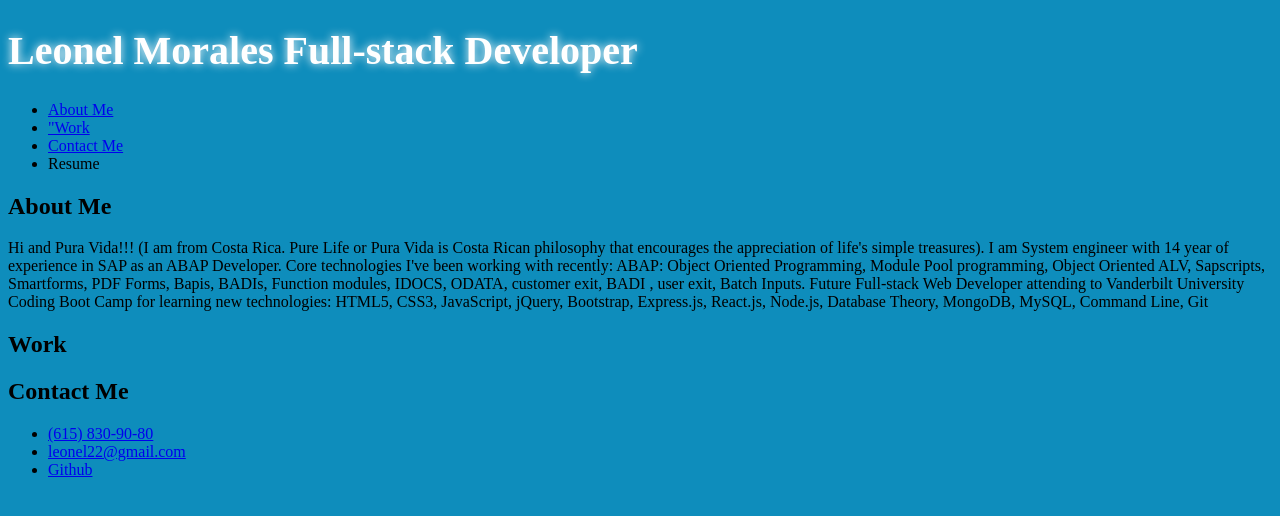
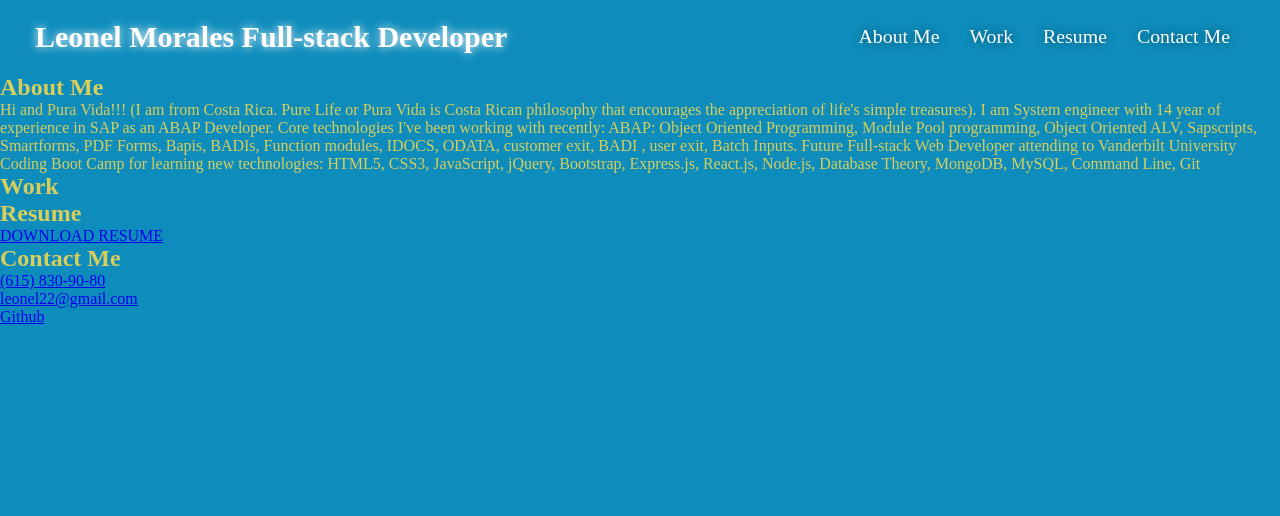
Before and after one commit to EsteMaeLeo/leo_portfolio_dev, a plain HTML site: page index.html in a window 1280 px wide. Drawn offline with Linux system fonts and the light colour scheme.

Commit message:
HTML and CSS added features

```diff
--- a/assets/css/style.css
+++ b/assets/css/style.css
@@ -1,16 +1,95 @@
+:root {
+    /*Colors*/
+    --back-blue: #0e8dbc;
+    --text-main: #FFFFFF;
+    --light-yel: #dace5b;
+    /*fonts*/
+    --font-main: 'Oxygen', Helvetica, sans-serif;
+}
+
 *{
-    background-color: #0e8dbc;
+    background-color: var(--back-blue);
+    margin: 0;
+    padding: 0;
+    box-sizing: border-box;
 }
 .header-label {
     color: #FFFFFF;
-    background: #0e8dbc;
+    background: var(--back-blue);
     text-shadow: 0 0 10px #FFFFFF;
     color: #FFFFFF;
     background:#0e8dbc;
-    font-size: 40px;
+    font-size: 30px;
  }
+ header{
 
-/* MEDIA QUERY FOR SMALLER DESKTOP SCREENS AND SMALLER */
+    background-size: cover;
+    background-position: center;
+    background-attachment: fixed;
+    background-position: 80%;
+    padding: 20px 35px;
+    background-color: var(--tertiary-color);
+    display: flex;
+    justify-content: space-between;
+    flex-wrap: wrap;
+    position: sticky;
+    top: 0;
+    position: -webkit-sticky;
+    position: sticky;
+    top: 0;
+    z-index: 9999;
+}
+
+header h1 {
+    font-weight: bold;
+    font-size: 36px;
+    color: var(--primary-color);
+    margin: 0;
+    text-shadow: 0 0 10px rgba(0, 0, 0, 0.5);
+}
+ header a{
+    text-decoration: none;
+    color: var(--text-main);
+}
+header nav{
+    margin: 5px 0;
+}
+
+header nav ul{
+    display: flex;
+    flex-wrap: wrap;
+    justify-content: space-between;
+    align-items: center;
+    list-style: none;
+    text-shadow: 0 0 10px rgba(0, 0, 0, 0.5);
+
+}
+header nav ul li a{
+    padding: 10px 15px;
+    font-weight:normal;
+    font-size: 1.55vw;
+    text-shadow: 0 0 10px rgba(0, 0, 0, 0.5);
+}
+header nav ul li a:hover{
+    background: var(--light-yel);
+    color: var(--text-main);
+    border-radius: 15px;
+    text-shadow: none;
+    cursor: pointer;
+}
+
+body {
+    color: var(--light-yel);
+    font-family: var(-font-main);
+
+}
+/* Media Query For Smaller Desktop Screens And Smaller */
 @media screen and (max-width: 980px) {
 
 }
+@media screen and (max-width: 768px) {
+
+}
+
+@media screen and (max-width: 575px ) {
+}
--- a/index.html
+++ b/index.html
@@ -8,7 +8,8 @@
 
     <!-- Link styles-->
     <link rel="stylesheet" href="./assets/css/style.css">
-
+    <!-- Link font styles-->
+    <link href='https://fonts.googleapis.com/css?family=Oxygen' rel='stylesheet'>
     <title>Leo Portfolio</title>
 
 </head>
@@ -25,13 +26,13 @@
                     <a href="#about-me"> About Me</a>
                 </li>
                 <li>
-                    <a href="work-project">"Work</a>
+                    <a href="#work-project">Work</a>
                 </li>
                 <li>
-                    <a href="contact-me">Contact Me</a>
+                    <a href="#my-resume">Resume</a>
                 </li>
                 <li>
-                    Resume
+                    <a href="#contact-me">Contact Me</a>
                 </li>
             </ul>
         </nav>
@@ -61,19 +62,28 @@
         </div>
     </section>
 
-    <section id="contact-me">
-        <div class="contact-info">
-        <h2>Contact Me</h2>
-        <ul>
-            <li><a href="#tel:555.555.5555">(615) 830-90-80</a></li>
-            <li><a href="mailto:leonel22@gmail.com">leonel22@gmail.com</a></li>
-            <li><a href="https://github.com/EsteMaeLeo/leo_portfolio_dev">Github</a></li>
-        </ul>
-    </div>
+    <section id="my-resume">
+        <div>
+            <h2>Resume</h2>
+            <div id="download-resume">
+                <a
+                  target="_blank"
+                  href="./assets/pdf/leonelmoralesjimenez.pdf"
+                  >DOWNLOAD RESUME
+                </a>
+              </div>
+        </div>
     </section>
 
-    <footer>
-
+    <footer id="contact-me">
+        <div class="contact-info">
+            <h2>Contact Me</h2>
+            <ul>
+                <li><a href="#tel:615.830.9080">(615) 830-90-80</a></li>
+                <li><a href="mailto:leonel22@gmail.com">leonel22@gmail.com</a></li>
+                <li><a href="https://github.com/EsteMaeLeo/leo_portfolio_dev">Github</a></li>
+            </ul>
+        </div>
     </footer>
 </body>
 
```
Also changed, not shown: 1 other file.
